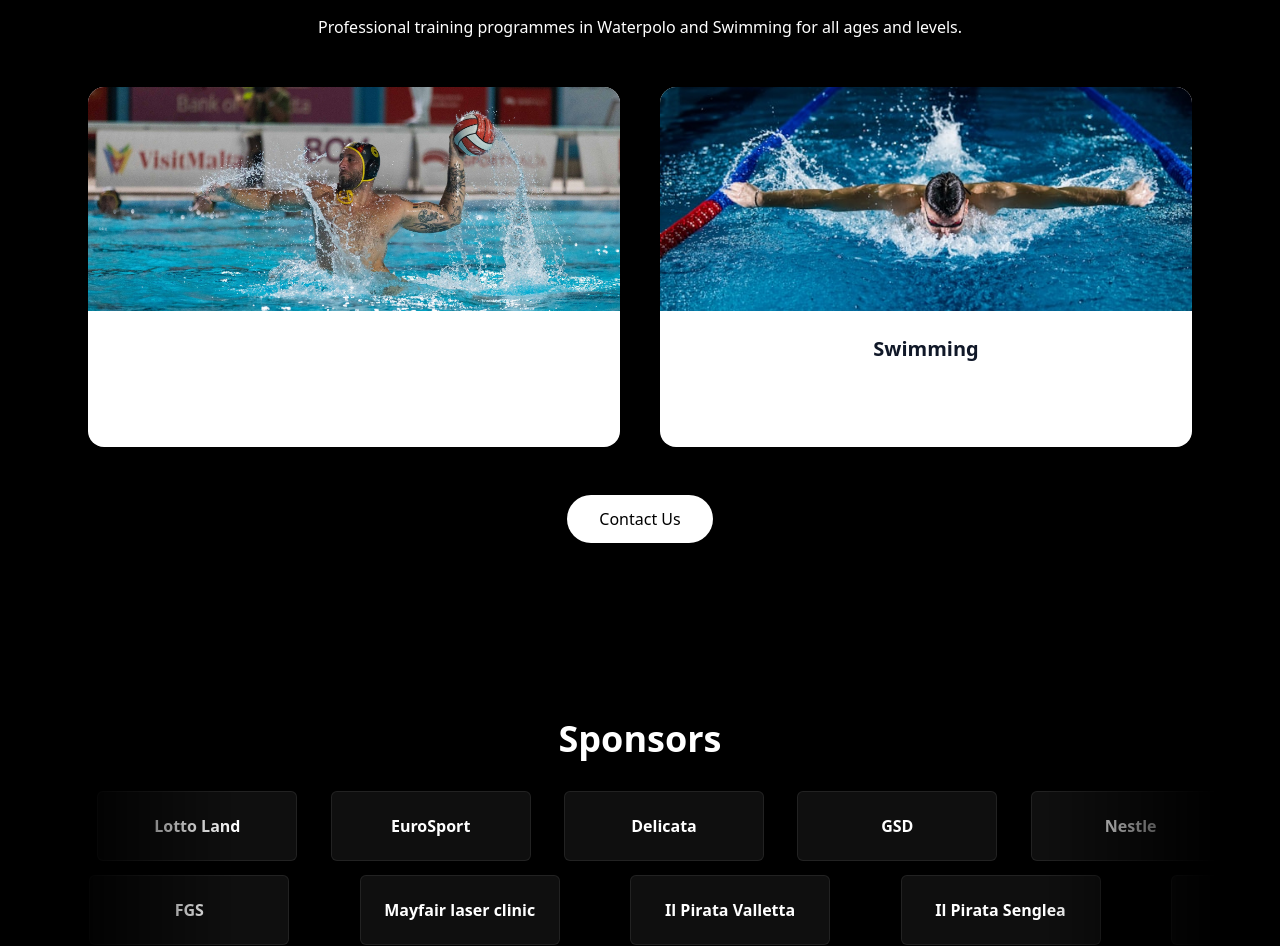
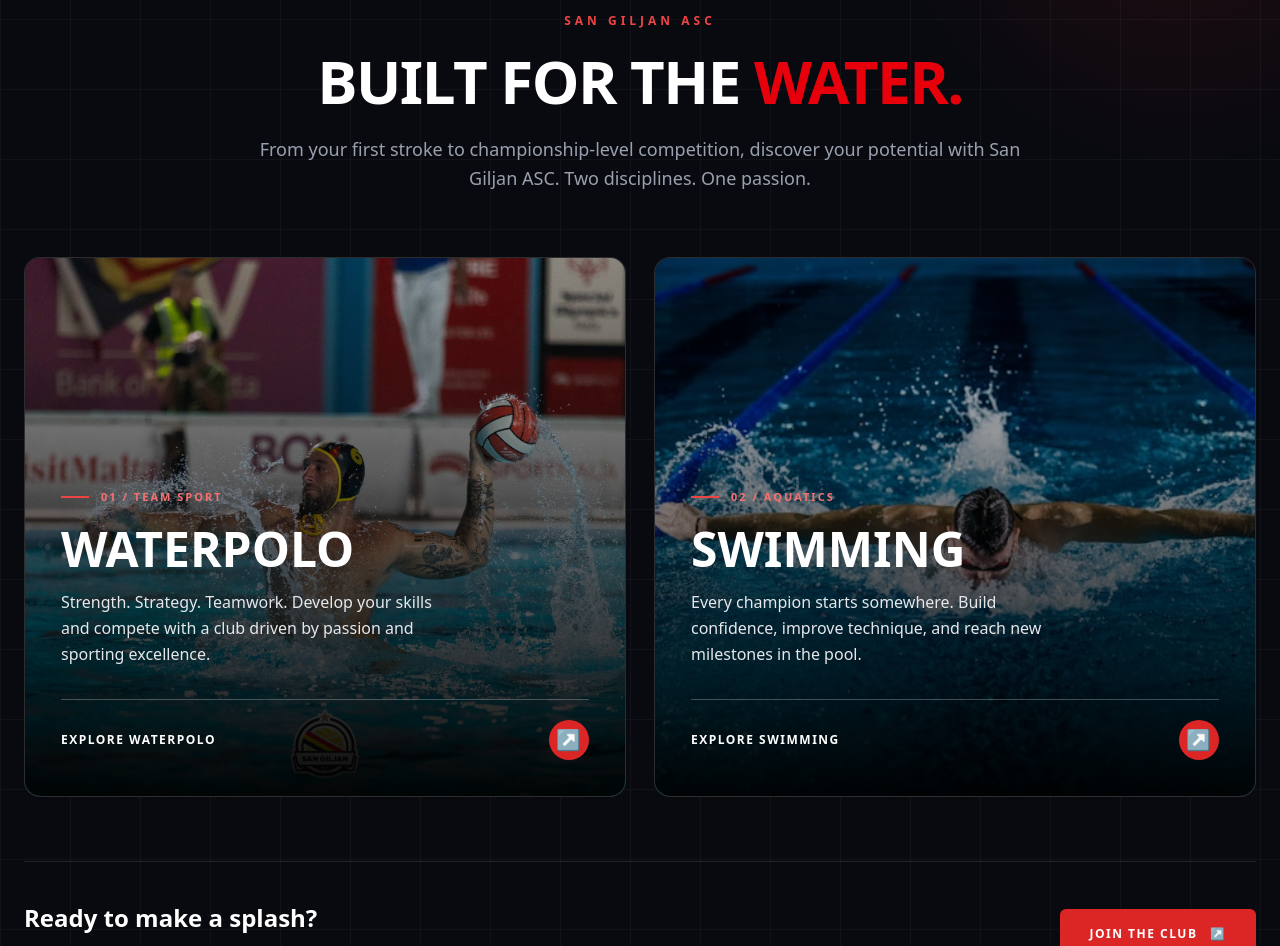
Before and after one commit to simonjordan14/sangiljanasc, a Vue app: page / in a window 1280 px wide. Shown: the part 3440-4386 px from the top of the page. Built offline with nearby package versions, Linux system fonts and the light colour scheme.

Commit message:
update services section

```diff
--- a/src/components/ServicesSection.vue
+++ b/src/components/ServicesSection.vue
@@ -1,75 +1,303 @@
+
 <template>
-    <section class="bg-gray-50 py-20 services-section">
-      <div class="max-w-6xl mx-auto px-6 text-center">
+  <section class="services-section relative overflow-hidden py-24 md:py-32">
+    <!-- Background decoration -->
+    <div class="background-glow"></div>
+    <div class="background-grid"></div>
 
-        <!-- Section Title -->
-        <h2 class="text-3xl md:text-4xl font-bold ">
-          Our Services
+    <div class="relative z-10 max-w-7xl mx-auto px-6">
+      <!-- Section heading -->
+      <div class="text-center max-w-3xl mx-auto">
+        <span class="section-eyebrow">
+          SAN GILJAN ASC
+        </span>
+
+        <h2 class="mt-5 text-4xl md:text-6xl font-black tracking-tight text-white">
+          BUILT FOR THE
+          <span class="text-red-600"> WATER.</span>
         </h2>
-        <p class="mt-4 max-w-2xl mx-auto">
-          Professional training programmes in Waterpolo and Swimming for all ages and levels.
+
+        <p class="mt-6 text-gray-400 text-base md:text-lg leading-relaxed">
+          From your first stroke to championship-level competition,
+          discover your potential with San Giljan ASC.
+          Two disciplines. One passion.
         </p>
+      </div>
 
-        <!-- Cards -->
-        <div class="mt-12 grid md:grid-cols-2 gap-10">
+      <!-- Services -->
+      <div class="mt-16 grid grid-cols-1 md:grid-cols-2 gap-7">
 
-          <!-- Waterpolo Card -->
-          <div class="bg-white rounded-2xl shadow-md overflow-hidden hover:shadow-xl transition duration-300">
-            <img
-              src="../assets/images/xelshot.jpg"
-              alt="Waterpolo"
-              class="w-full h-56 object-cover"
-            />
+        <!-- Waterpolo -->
+        <router-link
+          to="/contact"
+          class="service-card group"
+        >
+          <img
+            src="../assets/images/xelshot.jpg"
+            alt="San Giljan Waterpolo"
+            class="service-image"
+          />
 
-            <div class="p-6">
-              <h3 class="text-xl font-semibold ">
-                Waterpolo
-              </h3>
-              <p class="mt-3">
-                Competitive and youth waterpolo programmes focused on discipline,
-                teamwork and elite performance development.
-              </p>
+          <div class="image-overlay"></div>
+
+          <div class="card-content">
+            <div class="flex items-center gap-3 mb-5">
+              <span class="red-line"></span>
+              <span class="category-label">01 / TEAM SPORT</span>
+            </div>
+
+            <h3 class="text-4xl md:text-5xl font-black text-white">
+              WATERPOLO
+            </h3>
+
+            <p class="mt-4 text-gray-200 max-w-sm leading-relaxed">
+              Strength. Strategy. Teamwork.
+              Develop your skills and compete with a club
+              driven by passion and sporting excellence.
+            </p>
+
+            <div class="card-action mt-8">
+              <span>EXPLORE WATERPOLO</span>
+              <span class="action-arrow">↗</span>
             </div>
           </div>
+        </router-link>
 
-          <!-- Swimming Card -->
-          <div class="bg-white rounded-2xl shadow-md overflow-hidden hover:shadow-xl transition duration-300">
-            <img
-              src="../assets/images/swimming.jpg"
-              alt="Swimming"
-              class="w-full h-56 object-cover"
-            />
+        <!-- Swimming -->
+        <router-link
+          to="/contact"
+          class="service-card group"
+        >
+          <img
+            src="../assets/images/swimming.jpg"
+            alt="San Giljan Swimming"
+            class="service-image"
+          />
 
-            <div class="p-6">
-              <h3 class="text-xl font-semibold text-gray-900">
-                Swimming
-              </h3>
-              <p class="mt-3">
-                Structured swimming lessons and competitive training
-                for beginners to advanced athletes.
-              </p>
+          <div class="image-overlay"></div>
+
+          <div class="card-content">
+            <div class="flex items-center gap-3 mb-5">
+              <span class="red-line"></span>
+              <span class="category-label">02 / AQUATICS</span>
+            </div>
+
+            <h3 class="text-4xl md:text-5xl font-black text-white">
+              SWIMMING
+            </h3>
+
+            <p class="mt-4 text-gray-200 max-w-sm leading-relaxed">
+              Every champion starts somewhere.
+              Build confidence, improve technique,
+              and reach new milestones in the pool.
+            </p>
+
+            <div class="card-action mt-8">
+              <span>EXPLORE SWIMMING</span>
+              <span class="action-arrow">↗</span>
             </div>
           </div>
+        </router-link>
+      </div>
 
+      <!-- Bottom CTA -->
+      <div class="mt-16 flex flex-col md:flex-row items-center justify-between gap-8 border-t border-white/10 pt-10">
+        <div class="text-center md:text-left">
+          <h3 class="text-2xl font-bold text-white">
+            Ready to make a splash?
+          </h3>
+          <p class="mt-2 text-gray-400">
+            Your journey with San Giljan ASC starts here.
+          </p>
         </div>
 
-        <!-- Contact Button -->
-        <div class="mt-12">
-          <router-link
-            to="/contact"
-            class="inline-block bg-white text-black px-8 py-3 rounded-full font-medium hover:bg-red-800 transition"
-          >
-            Contact Us
-          </router-link>
-        </div>
+        <router-link to="/contact" class="contact-button">
+          JOIN THE CLUB
+          <span class="ml-3">↗</span>
+        </router-link>
+      </div>
+    </div>
+  </section>
+</template>
 
-      </div>
-    </section>
-  </template>
+<style scoped>
+.services-section {
+  background: #080a0f;
+  color: white;
+}
 
-  <style scoped>
-    .services-section{
-      background-color: black;
-      color:white;
-    }
-  </style>
+/* Subtle background glow */
+.background-glow {
+  position: absolute;
+  width: 600px;
+  height: 600px;
+  top: -300px;
+  right: -200px;
+  background: radial-gradient(
+    circle,
+    rgba(185, 28, 28, 0.14),
+    transparent 70%
+  );
+  pointer-events: none;
+}
+
+/* Decorative grid */
+.background-grid {
+  position: absolute;
+  inset: 0;
+  opacity: 0.035;
+  background-image:
+    linear-gradient(white 1px, transparent 1px),
+    linear-gradient(90deg, white 1px, transparent 1px);
+  background-size: 70px 70px;
+  pointer-events: none;
+}
+
+.section-eyebrow {
+  color: #ef4444;
+  font-size: 12px;
+  font-weight: 800;
+  letter-spacing: 4px;
+}
+
+/* Cards */
+.service-card {
+  position: relative;
+  display: block;
+  height: 540px;
+  border-radius: 16px;
+  overflow: hidden;
+  isolation: isolate;
+  background: #151515;
+  border: 1px solid rgba(255, 255, 255, 0.1);
+  transition:
+    transform 0.4s ease,
+    border-color 0.4s ease;
+}
+
+.service-card:hover {
+  transform: translateY(-8px);
+  border-color: rgba(239, 68, 68, 0.6);
+}
+
+.service-image {
+  width: 100%;
+  height: 100%;
+  object-fit: cover;
+  transition: transform 0.8s ease;
+}
+
+.service-card:hover .service-image {
+  transform: scale(1.08);
+}
+
+.image-overlay {
+  position: absolute;
+  inset: 0;
+  background: linear-gradient(
+    to top,
+    rgba(0, 0, 0, 0.97) 0%,
+    rgba(0, 0, 0, 0.65) 38%,
+    rgba(0, 0, 0, 0.08) 100%
+  );
+}
+
+.card-content {
+  position: absolute;
+  bottom: 0;
+  left: 0;
+  right: 0;
+  padding: 36px;
+  z-index: 2;
+}
+
+.red-line {
+  width: 28px;
+  height: 2px;
+  background: #ef4444;
+}
+
+.category-label {
+  font-size: 11px;
+  font-weight: 800;
+  letter-spacing: 2px;
+  color: #f87171;
+}
+
+.card-action {
+  display: flex;
+  justify-content: space-between;
+  align-items: center;
+  font-size: 12px;
+  font-weight: 800;
+  letter-spacing: 1.5px;
+  color: white;
+  border-top: 1px solid rgba(255, 255, 255, 0.25);
+  padding-top: 20px;
+}
+
+.action-arrow {
+  display: flex;
+  align-items: center;
+  justify-content: center;
+  width: 40px;
+  height: 40px;
+  border-radius: 50%;
+  background: #dc2626;
+  font-size: 20px;
+  transition:
+    background 0.3s ease,
+    transform 0.3s ease;
+}
+
+.service-card:hover .action-arrow {
+  background: #ef4444;
+  transform: rotate(45deg);
+}
+
+/* Contact button */
+.contact-button {
+  display: inline-flex;
+  align-items: center;
+  justify-content: center;
+  padding: 16px 30px;
+  border-radius: 6px;
+  background: #dc2626;
+  color: white;
+  font-size: 12px;
+  font-weight: 800;
+  letter-spacing: 1.5px;
+  transition:
+    background 0.3s ease,
+    transform 0.3s ease;
+}
+
+.contact-button:hover {
+  background: #b91c1c;
+  transform: translateY(-3px);
+}
+
+@media (max-width: 768px) {
+  .service-card {
+    height: 470px;
+  }
+
+  .card-content {
+    padding: 25px;
+  }
+
+  .background-glow {
+    width: 350px;
+    height: 350px;
+  }
+}
+
+@media (prefers-reduced-motion: reduce) {
+  .service-card,
+  .service-image,
+  .action-arrow,
+  .contact-button {
+    transition: none;
+  }
+}
+</style>
```
